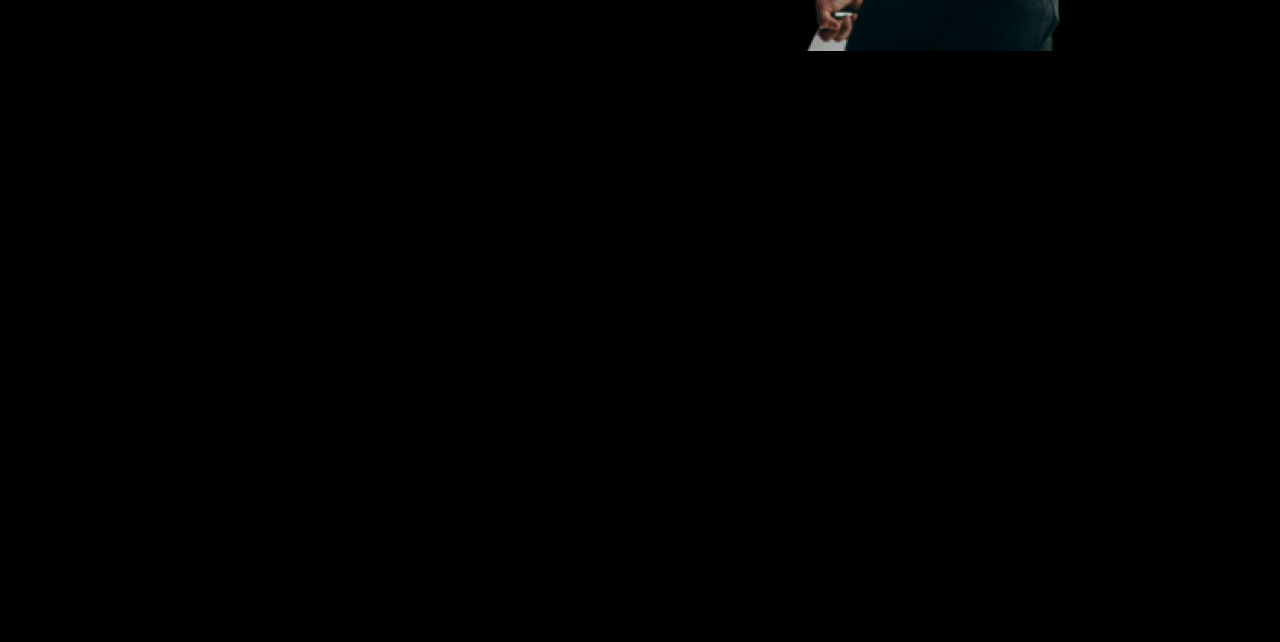
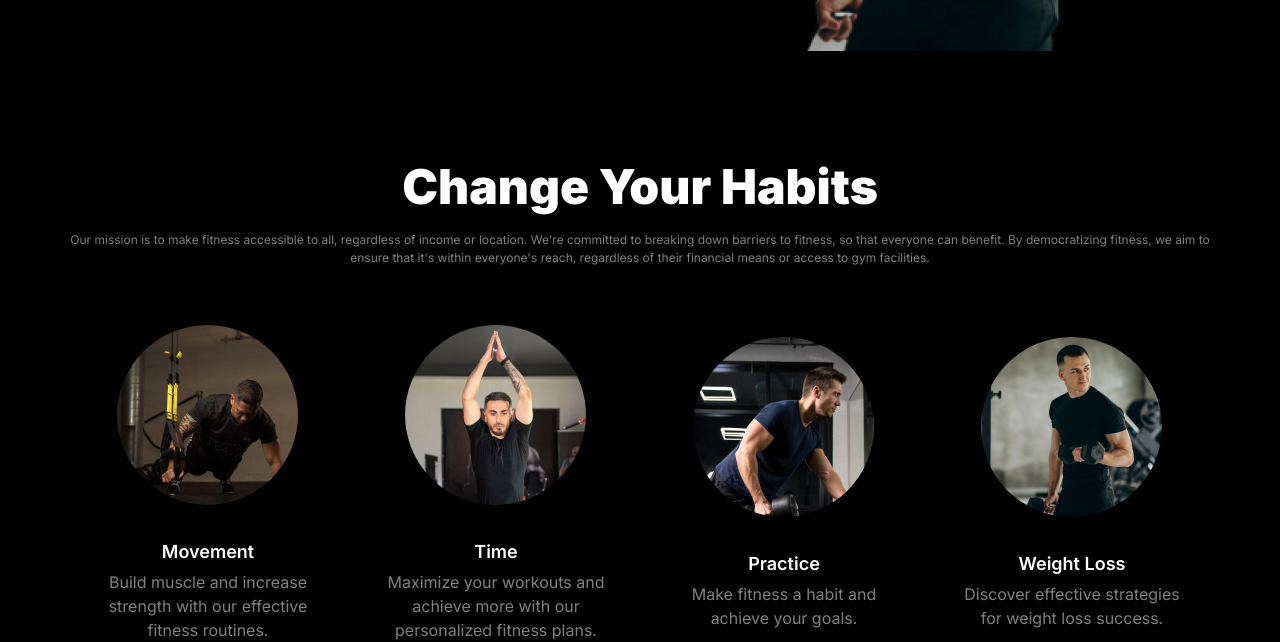
Before and after one commit to rukonuzzamantopu/assigment2, a plain HTML site: page index.html in a window 1280 px wide. Shown: the part 615-1257 px from the top of the page. Before the commit the page ends 800 px from the top, so only its background shows below. Drawn offline with Linux system fonts and the light colour scheme.

Commit message:
add habit section

```diff
--- a/index.css
+++ b/index.css
@@ -133,7 +133,7 @@ a {
   letter-spacing: 1px;
 }
 .banner-content p {
-  margin-top: 1.5rem;
+  margin-top: 1rem;
 }
 #banner-special {
   font-family: Cursive;
@@ -210,3 +210,49 @@ a {
   font-size: 1rem;
   text-align: left;
 }
+
+/* habits section styles starts here */
+.habits {
+  margin-top: 6.25rem;
+}
+.habits-content h1 {
+  color: var(--clr-white-1);
+  font-size: 3rem;
+  font-weight: var(--black);
+  text-align: center;
+}
+.habits-content p {
+  color: var(--clr-gray-1);
+  font-size: 0.75rem;
+  text-align: center;
+  margin-top: 0.875rem;
+}
+.habits-img {
+  display: grid;
+  grid-template-columns: repeat(4, 1fr);
+  place-items: center;
+  margin-top: 3.625rem;
+}
+.habits-img-content {
+  display: flex;
+  flex-direction: column;
+  align-items: center;
+  width: 79%;
+}
+.habits-img img {
+  width: 100%;
+  border-radius: 100%;
+}
+.habits-img-content h4 {
+  color: var(--clr-white-1);
+  font-size: 1.125rem;
+  font-weight: var(--semi-bold);
+  text-align: center;
+  margin-top: 1.875rem;
+}
+.habits-img-content p {
+  color: var(--clr-gray-1);
+  font-size: 0.75;
+  text-align: center;
+  margin-top: 0.375rem;
+}
--- a/index.html
+++ b/index.html
@@ -59,3 +59,48 @@
       </header>
 </body>
 </html>
+
+    <!-- main starts -->
+    <main>
+      <!-- habits section starts -->
+      <section class="habits section">
+        <div class="habits-content">
+          <h1>Change Your Habits</h1>
+          <p class="p-1">
+            Our mission is to make fitness accessible to all, regardless of income or location. We're committed to breaking down barriers to fitness, so that everyone can benefit. By democratizing fitness, we aim to ensure that it's within everyone's reach, regardless of their financial means or access to gym facilities.
+
+
+          </p>
+        </div>
+        <div class="habits-img">
+          <div class="habits-img-content">
+            <div class="habits-img-width">
+              <img src="./images/image 3.png" alt="image3" />
+            </div>
+            <h4>Movement</h4>
+            <p>Build muscle and increase strength with our effective fitness routines.</p>
+          </div>
+          <div class="habits-img-content">
+            <div class="habits-img-width">
+              <img src="./images/image 2.png" alt="image2" />
+            </div>
+            <h4>Time</h4>
+            <p>Maximize your workouts and achieve more with our personalized fitness plans.</p>
+          </div>
+          <div class="habits-img-content">
+            <div class="habits-img-width">
+              <img src="./images/image 4.png" alt="image4" />
+            </div>
+            <h4>Practice</h4>
+            <p>Make fitness a habit and achieve your goals.</p>
+          </div>
+          <div class="habits-img-content">
+            <div class="habits-img-width">
+              <img src="./images/image 5.png" alt="image5" />
+            </div>
+            <h4>Weight Loss</h4>
+            <p>Discover effective strategies for weight loss success.</p>
+          </div>
+        </div>
+      </section>
+      <!-- habits section ends -->
```
